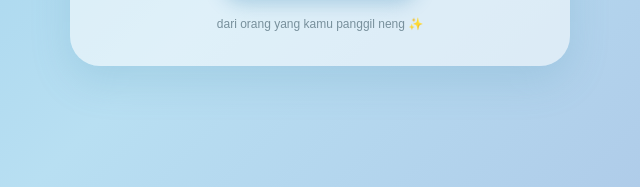
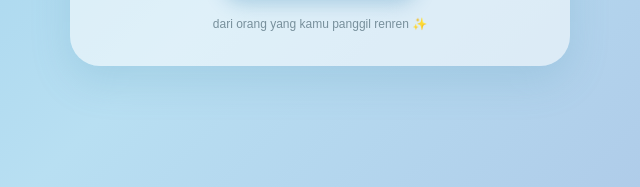
Before and after one commit to gracevictoria014-rgb/pesan-untuk-kamu, a plain HTML site: page index.html in a window 1280 px wide. Shown: the part 501-688 px from the top of the page, 320-960 px from the left. Drawn offline with Linux system fonts and the light colour scheme.

Commit message:
Change name from 'neng' to 'renren' in index.html

```diff
--- a/index.html
+++ b/index.html
@@ -412,7 +412,7 @@
 
     <div class="small">
 
-        dari orang yang kamu panggil neng ✨
+        dari orang yang kamu panggil renren ✨
 
     </div>
 
```
